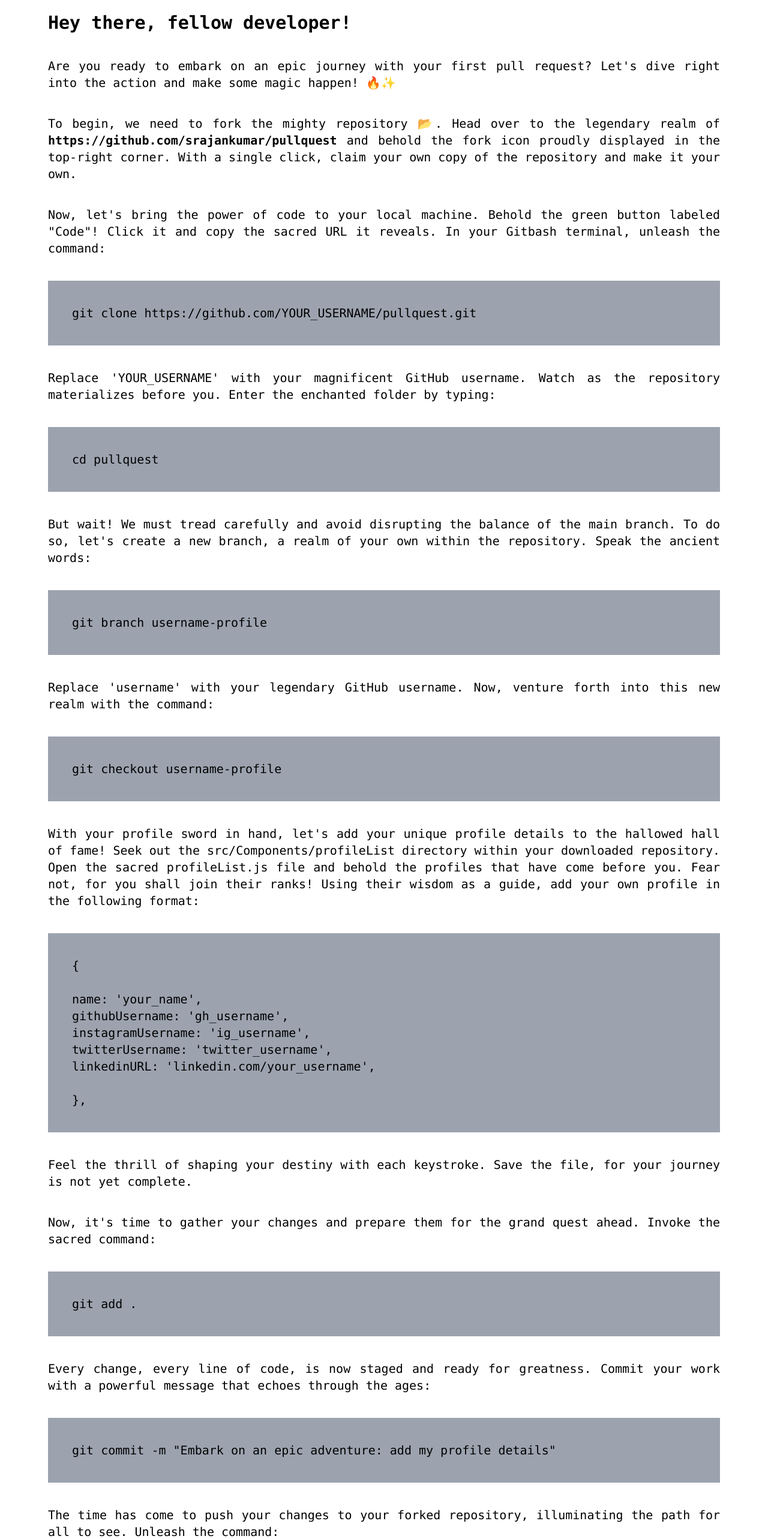
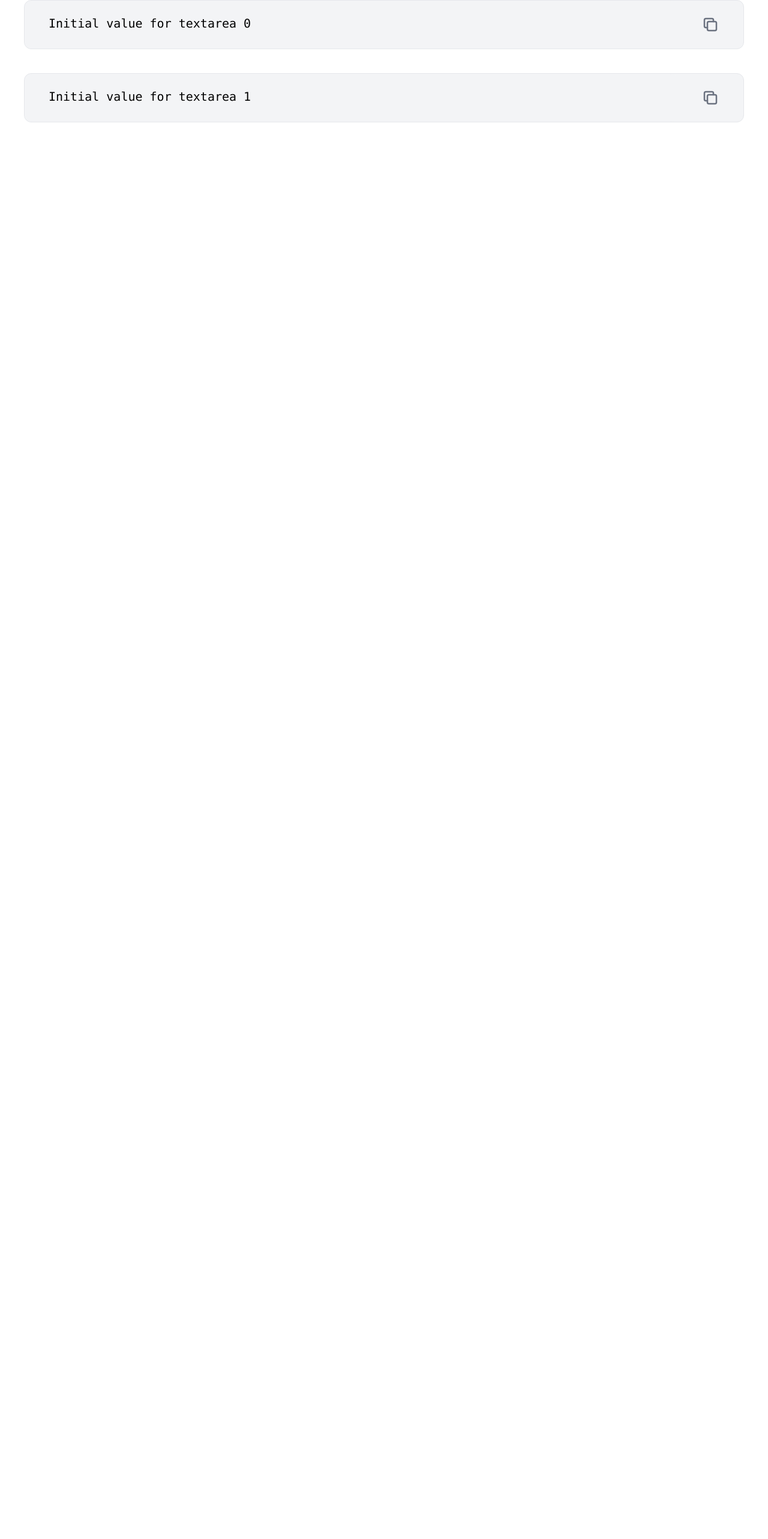
Before and after one commit to srajankumar/pullquest, a Next.js app: page /instructions in a window 1280 px wide. Shown: the part 40-2606 px from the top of the page at 60% size. After the commit the page ends 800 px from the top, so only its background shows below. Built offline with nearby package versions, Linux system fonts and the light colour scheme.

Commit message:
copy button working :)

```diff
--- a/src/components/Navbar.jsx
+++ b/src/components/Navbar.jsx
@@ -32,8 +32,9 @@ const Navbar = () => {
             </Link>
           </nav>
           <div>
+            <a href="https://github.com/srajankumar/pullquest">
               <svg
-              className="text-black hover:text-gray-700"
+                className="text-black hover:text-gray-800"
                 xmlns="http://www.w3.org/2000/svg"
                 width="40"
                 height="40"
@@ -44,6 +45,7 @@ const Navbar = () => {
                   d="M12.001 2c-5.525 0-10 4.475-10 10a9.994 9.994 0 0 0 6.837 9.488c.5.087.688-.213.688-.476c0-.237-.013-1.024-.013-1.862c-2.512.463-3.162-.612-3.362-1.175c-.113-.288-.6-1.175-1.025-1.413c-.35-.187-.85-.65-.013-.662c.788-.013 1.35.725 1.538 1.025c.9 1.512 2.337 1.087 2.912.825c.088-.65.35-1.087.638-1.337c-2.225-.25-4.55-1.113-4.55-4.938c0-1.088.387-1.987 1.025-2.688c-.1-.25-.45-1.275.1-2.65c0 0 .837-.262 2.75 1.026a9.28 9.28 0 0 1 2.5-.338c.85 0 1.7.112 2.5.337c1.913-1.3 2.75-1.024 2.75-1.024c.55 1.375.2 2.4.1 2.65c.637.7 1.025 1.587 1.025 2.687c0 3.838-2.337 4.688-4.563 4.938c.363.312.676.912.676 1.85c0 1.337-.013 2.412-.013 2.75c0 .262.188.574.688.474A10.016 10.016 0 0 0 22 12c0-5.525-4.475-10-10-10Z"
                 />
               </svg>
+            </a>
           </div>
         </div>
       </header>
--- a/src/pages/instructions.jsx
+++ b/src/pages/instructions.jsx
@@ -1,132 +1,258 @@
-import React from "react";
+// import React, { useRef } from "react";
 
-const instructions = () => {
+// const instructions = ({ text }) => {
+//   const textRef = useRef(null);
+
+//   const handleCopy = () => {
+//     if (textRef.current) {
+//       textRef.current.select();
+//       document.execCommand("copy");
+//       alert("Text copied to clipboard!");
+//     }
+//   };
+
+//   return (
+//     <div>
+//       <div className="container text-justify justify-center md:p-10 p-5 mb-10 items-center">
+//         <div className="flex text-3xl font-bold mx-10 my-5">
+//           Hey there, fellow developer!
+//         </div>
+//         <div className="flex text-xl m-10">
+//           Are you ready to embark on an epic journey with your first pull
+//           request? Let's dive right into the action and make some magic happen!
+//           🔥✨
+//         </div>
+//         <div className="text-xl m-10">
+//           To begin, we need to fork the mighty repository 📂. Head over to the
+//           legendary realm of{" "}
+//           <span className="font-bold">
+//             <a href="https://github.com/srajankumar/pullquest" target="_blank">
+//               https://github.com/srajankumar/pullquest
+//             </a>{" "}
+//           </span>
+//           and behold the fork icon proudly displayed in the top-right corner.
+//           With a single click, claim your own copy of the repository and make it
+//           your own.
+//         </div>
+//         <div className="flex text-xl m-10">
+//           Now, let's bring the power of code to your local machine. Behold the
+//           green button labeled "Code"! Click it and copy the sacred URL it
+//           reveals. In your Gitbash terminal, unleash the command:
+//         </div>
+//         <div className="flex items-center border rounded-xl m-10 bg-gray-100">
+//           <textarea
+//             ref={textRef}
+//             value={text}
+//             readOnly
+//             className="flex px-10 pt-6 w-full bg-gray-100 resize-none rounded-xl text-xl no-focus-outline"
+//           >
+//             git clone https://github.com/YOUR_USERNAME/pullquest.git
+//           </textarea>
+//           <button onClick={handleCopy} className="mx-10 text-white rounded-lg">
+//             <svg
+//               xmlns="http://www.w3.org/2000/svg"
+//               width="30"
+//               height="30"
+//               viewBox="0 0 24 24"
+//               className="text-gray-500 hover:text-gray-600"
+//             >
+//               <g
+//                 fill="none"
+//                 stroke="currentColor"
+//                 stroke-linecap="round"
+//                 stroke-linejoin="round"
+//                 stroke-width="2"
+//               >
+//                 <path d="M8 10a2 2 0 0 1 2-2h8a2 2 0 0 1 2 2v8a2 2 0 0 1-2 2h-8a2 2 0 0 1-2-2z" />
+//                 <path d="M16 8V6a2 2 0 0 0-2-2H6a2 2 0 0 0-2 2v8a2 2 0 0 0 2 2h2" />
+//               </g>
+//             </svg>
+//           </button>
+//         </div>
+//         <div className="flex text-xl m-10">
+//           Replace &apos;YOUR_USERNAME&apos; with your magnificent GitHub
+//           username. Watch as the repository materializes before you. Enter the
+//           enchanted folder by typing:
+//         </div>
+//         <div className="flex bg-gray-400 p-10 text-xl mx-10 my-5">
+//           cd pullquest
+//         </div>
+//         <div className="flex text-xl m-10">
+//           But wait! We must tread carefully and avoid disrupting the balance of
+//           the main branch. To do so, let's create a new branch, a realm of your
+//           own within the repository. Speak the ancient words:
+//         </div>
+//         <div className="flex bg-gray-400 p-10 text-xl mx-10 my-5">
+//           git branch username-profile
+//         </div>
+//         <div className="flex text-xl m-10">
+//           Replace &apos;username&apos; with your legendary GitHub username. Now,
+//           venture forth into this new realm with the command:
+//         </div>
+//         <div className="flex bg-gray-400 p-10 text-xl mx-10 my-5">
+//           git checkout username-profile
+//         </div>
+//         <div className="flex text-xl m-10">
+//           With your profile sword in hand, let's add your unique profile details
+//           to the hallowed hall of fame! Seek out the src/Components/profileList
+//           directory within your downloaded repository. Open the sacred
+//           profileList.js file and behold the profiles that have come before you.
+//           Fear not, for you shall join their ranks! Using their wisdom as a
+//           guide, add your own profile in the following format:
+//         </div>
+//         <div className="flex bg-gray-400 p-10 text-xl mx-10 my-5">
+//           &#123;
+//           <br />
+//           <br /> name: 'your_name',
+//           <br /> githubUsername: 'gh_username',
+//           <br /> instagramUsername: 'ig_username',
+//           <br /> twitterUsername: 'twitter_username',
+//           <br /> linkedinURL: 'linkedin.com/your_username',
+//           <br />
+//           <br /> &#125;,
+//         </div>
+//         <div className="flex text-xl m-10">
+//           Feel the thrill of shaping your destiny with each keystroke. Save the
+//           file, for your journey is not yet complete.
+//         </div>
+//         <div className="flex text-xl m-10">
+//           Now, it's time to gather your changes and prepare them for the grand
+//           quest ahead. Invoke the sacred command:
+//         </div>
+//         <div className="flex bg-gray-400 p-10 text-xl mx-10 my-5">
+//           git add .
+//         </div>
+//         <div className="flex text-xl m-10">
+//           Every change, every line of code, is now staged and ready for
+//           greatness. Commit your work with a powerful message that echoes
+//           through the ages:
+//         </div>
+//         <div className="flex bg-gray-400 p-10 text-xl mx-10 my-5">
+//           git commit -m "Embark on an epic adventure: add my profile details"
+//         </div>
+//         <div className="flex text-xl m-10">
+//           The time has come to push your changes to your forked repository,
+//           illuminating the path for all to see. Unleash the command:
+//         </div>
+//         <div className="flex bg-gray-400 p-10 text-xl mx-10 my-5">
+//           git push origin username-profile
+//         </div>{" "}
+//         <div className="flex text-xl m-10">
+//           The forces of Git and GitHub shall carry your code to the distant
+//           reaches of the digital realm.
+//         </div>
+//         <div className="flex text-xl m-10">
+//           Now, brave warrior, open your web browser and gaze upon your forked
+//           copy in your GitHub dominion. A new chapter unfolds before you as you
+//           create a pull request, a gateway between realms. Select the 'new
+//           branch' you have forged and aim it towards the realm of swaaz's
+//           profile branch.
+//         </div>
+//         <div className="flex text-xl m-10">
+//           With a mighty click, submit your pull request and await the moment
+//           when fate intervenes. The repository owner shall review your valorous
+//           contribution and, upon merging it successfully, your profile shall
+//           take its rightful place among the honored ranks. Behold, as your name
+//           shines brightly in the profile tab, a beacon of your triumph! ⭐
+//         </div>
+//         <div className="flex text-xl m-10">
+//           Congratulations, brave developer, on conquering your first pull
+//           request and leaving your mark upon the codebase. May your future
+//           contributions be even more awe-inspiring as you continue your
+//           legendary journey!
+//         </div>
+//       </div>
+//     </div>
+//   );
+// };
+
+// export default instructions;
+
+import { useRef, useState } from "react";
+
+function App() {
+  const textRefs = useRef([]);
+  const [texts, setTexts] = useState([
+    "Initial value for textarea 0",
+    "Initial value for textarea 1",
+    "Initial value for textarea 2",
+  ]);
+
+  const handleCopy = (index) => {
+    const textToCopy = textRefs.current[index].value;
+    navigator.clipboard
+      .writeText(textToCopy)
+      .then(() => {
+        console.log("Text copied to clipboard:", textToCopy);
+      })
+      .catch((error) => {
+        console.error("Failed to copy text:", error);
+      });
+  };
+
+  const handleTextChange = (index, event) => {
+    const updatedTexts = [...texts];
+    updatedTexts[index] = event.target.value;
+    setTexts(updatedTexts);
+  };
+
+  const renderTextArea = (index) => {
+    const sampleTexts = [
+      "Lorem ipsum dolor sit amet",
+      "Consectetur adipiscing elit",
+    ];
+
+    return (
+      <textarea
+        ref={(ref) => (textRefs.current[index] = ref)}
+        value={texts[index]}
+        readOnly
+        className="flex px-10 pt-6 w-full bg-gray-100 resize-none rounded-xl text-xl no-focus-outline"
+        onChange={(event) => handleTextChange(index, event)}
+      />
+    );
+  };
+
+  const renderButton = (index) => {
+    return (
+      <button
+        onClick={() => handleCopy(index)}
+        className="mx-10 text-white rounded-lg"
+      >
+        <svg
+          xmlns="http://www.w3.org/2000/svg"
+          width="30"
+          height="30"
+          viewBox="0 0 24 24"
+          className="text-gray-500 hover:text-gray-600"
+        >
+          <g
+            fill="none"
+            stroke="currentColor"
+            strokeLinecap="round"
+            strokeLinejoin="round"
+            strokeWidth="2"
+          >
+            <path d="M8 10a2 2 0 0 1 2-2h8a2 2 0 0 1 2 2v8a2 2 0 0 1-2 2h-8a2 2 0 0 1-2-2z" />
+            <path d="M16 8V6a2 2 0 0 0-2-2H6a2 2 0 0 0-2 2v8a2 2 0 0 0 2 2h2" />
+          </g>
+        </svg>
+      </button>
+    );
+  };
+
   return (
     <div>
-      <div className="container text-justify justify-center md:p-10 p-5 mb-10 items-center">
-        <div className="flex text-3xl font-bold mx-10 my-5">
-          Hey there, fellow developer!
-        </div>
-        <div className="flex text-xl m-10">
-          Are you ready to embark on an epic journey with your first pull
-          request? Let's dive right into the action and make some magic happen!
-          🔥✨
-        </div>
-        <div className="text-xl m-10">
-          To begin, we need to fork the mighty repository 📂. Head over to the
-          legendary realm of{" "}
-          <span className="font-bold">
-            <a href="https://github.com/srajankumar/pullquest" target="_blank">
-              https://github.com/srajankumar/pullquest
-            </a>{" "}
-          </span>
-          and behold the fork icon proudly displayed in the top-right corner.
-          With a single click, claim your own copy of the repository and make it
-          your own.
-        </div>
-        <div className="flex text-xl m-10">
-          Now, let's bring the power of code to your local machine. Behold the
-          green button labeled "Code"! Click it and copy the sacred URL it
-          reveals. In your Gitbash terminal, unleash the command:
-        </div>
-        <div className="flex bg-gray-400 p-10 text-xl mx-10 my-5">
-          git clone https://github.com/YOUR_USERNAME/pullquest.git
-        </div>
-        <div className="flex text-xl m-10">
-          Replace &apos;YOUR_USERNAME&apos; with your magnificent GitHub
-          username. Watch as the repository materializes before you. Enter the
-          enchanted folder by typing:
-        </div>
-        <div className="flex bg-gray-400 p-10 text-xl mx-10 my-5">
-          cd pullquest
-        </div>
-        <div className="flex text-xl m-10">
-          But wait! We must tread carefully and avoid disrupting the balance of
-          the main branch. To do so, let's create a new branch, a realm of your
-          own within the repository. Speak the ancient words:
-        </div>
-        <div className="flex bg-gray-400 p-10 text-xl mx-10 my-5">
-          git branch username-profile
-        </div>
-        <div className="flex text-xl m-10">
-          Replace &apos;username&apos; with your legendary GitHub username. Now,
-          venture forth into this new realm with the command:
-        </div>
-        <div className="flex bg-gray-400 p-10 text-xl mx-10 my-5">
-          git checkout username-profile
-        </div>
-        <div className="flex text-xl m-10">
-          With your profile sword in hand, let's add your unique profile details
-          to the hallowed hall of fame! Seek out the src/Components/profileList
-          directory within your downloaded repository. Open the sacred
-          profileList.js file and behold the profiles that have come before you.
-          Fear not, for you shall join their ranks! Using their wisdom as a
-          guide, add your own profile in the following format:
-        </div>
-        <div className="flex bg-gray-400 p-10 text-xl mx-10 my-5">
-          &#123;
-          <br />
-          <br /> name: 'your_name',
-          <br /> githubUsername: 'gh_username',
-          <br /> instagramUsername: 'ig_username',
-          <br /> twitterUsername: 'twitter_username',
-          <br /> linkedinURL: 'linkedin.com/your_username',
-          <br />
-          <br /> &#125;,
-        </div>
-        <div className="flex text-xl m-10">
-          Feel the thrill of shaping your destiny with each keystroke. Save the
-          file, for your journey is not yet complete.
-        </div>
-        <div className="flex text-xl m-10">
-          Now, it's time to gather your changes and prepare them for the grand
-          quest ahead. Invoke the sacred command:
-        </div>
-        <div className="flex bg-gray-400 p-10 text-xl mx-10 my-5">
-          git add .
-        </div>
-        <div className="flex text-xl m-10">
-          Every change, every line of code, is now staged and ready for
-          greatness. Commit your work with a powerful message that echoes
-          through the ages:
-        </div>
-        <div className="flex bg-gray-400 p-10 text-xl mx-10 my-5">
-          git commit -m "Embark on an epic adventure: add my profile details"
-        </div>
-        <div className="flex text-xl m-10">
-          The time has come to push your changes to your forked repository,
-          illuminating the path for all to see. Unleash the command:
-        </div>
-        <div className="flex bg-gray-400 p-10 text-xl mx-10 my-5">
-          git push origin username-profile
-        </div>{" "}
-        <div className="flex text-xl m-10">
-          The forces of Git and GitHub shall carry your code to the distant
-          reaches of the digital realm.
-        </div>
-        <div className="flex text-xl m-10">
-          Now, brave warrior, open your web browser and gaze upon your forked
-          copy in your GitHub dominion. A new chapter unfolds before you as you
-          create a pull request, a gateway between realms. Select the 'new
-          branch' you have forged and aim it towards the realm of swaaz's
-          profile branch.
-        </div>
-        <div className="flex text-xl m-10">
-          With a mighty click, submit your pull request and await the moment
-          when fate intervenes. The repository owner shall review your valorous
-          contribution and, upon merging it successfully, your profile shall
-          take its rightful place among the honored ranks. Behold, as your name
-          shines brightly in the profile tab, a beacon of your triumph! ⭐
-        </div>
-        <div className="flex text-xl m-10">
-          Congratulations, brave developer, on conquering your first pull
-          request and leaving your mark upon the codebase. May your future
-          contributions be even more awe-inspiring as you continue your
-          legendary journey!
-        </div>
+      <div className="flex items-center border rounded-xl m-10 bg-gray-100">
+        {renderTextArea(0)}
+        {renderButton(0)}
+      </div>
+      <div className="flex items-center border rounded-xl m-10 bg-gray-100">
+        {renderTextArea(1)}
+        {renderButton(1)}
       </div>
     </div>
   );
-};
+}
 
-export default instructions;
+export default App;
--- a/src/pages/submissions.jsx
+++ b/src/pages/submissions.jsx
@@ -3,9 +3,9 @@ import data from "../../data.json";
 
 const submissions = () => {
   return (
-    <div>
+    <div className="container flex flex-wrap text-justify justify-center md:p-10 p-5 mb-10">
       {Object.values(data).map((item, index) => (
-        <div key={index}>
+        <div className="bg-green-400 m-3 w-80" key={index}>
           <h2>{item.name}</h2>
           <p>Age: {item.age}</p>
           <p>Email: {item.email}</p>
```
Also changed, not shown: data.json (+44 -3 lines). Lines whose indentation alone changed are shown as unchanged.
